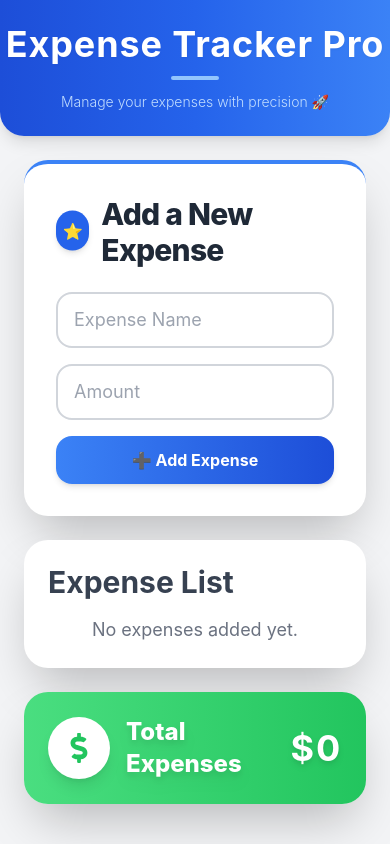
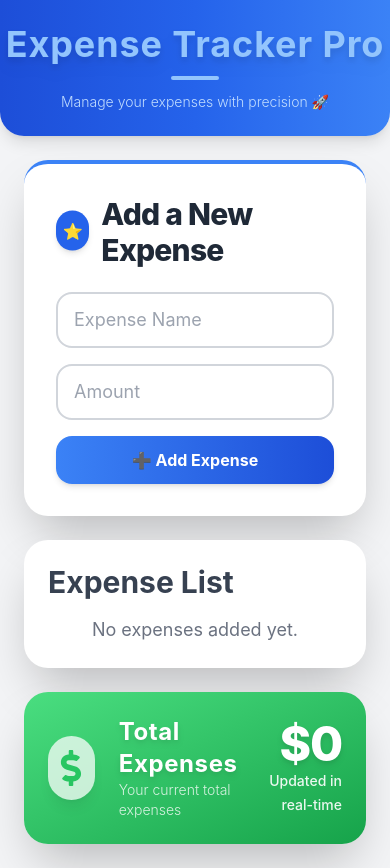
Before and after one commit to Carlosmarroquin20/expense-tracker-pro, a React (Vite) app: page / in a window 390 px wide. Before the commit the page ends 844 px from the top, so only its background shows below. Built offline with nearby package versions, Linux system fonts and the light colour scheme.

Commit message:
Enhance TotalExpenses: improved UI with hover animations, gradients, and responsive design

```diff
--- a/src/components/TotalExpenses.jsx
+++ b/src/components/TotalExpenses.jsx
@@ -1,30 +1,39 @@
-import PropTypes from "prop-types"; // PropTypes
+import PropTypes from "prop-types";
 import { FaDollarSign } from "react-icons/fa";
 
 const TotalExpenses = ({ total = 0 }) => {
   return (
-    <div className="p-6 bg-gradient-to-r from-green-400 to-green-500 shadow-2xl rounded-2xl flex items-center justify-between text-white animate-fadeIn">
-      <div className="flex items-center gap-4">
-        {/* Icono */}
-        <div className="bg-white p-4 rounded-full shadow-lg">
-          <FaDollarSign className="text-green-500 text-3xl" />
+    <div className="p-6 bg-gradient-to-br from-green-400 to-green-600 shadow-2xl rounded-3xl flex items-center justify-between text-white transition-transform duration-300 hover:scale-105 hover:shadow-lg">
+      {/* Icono */}
+      <div className="flex items-center gap-6">
+        <div className="w-16 h-16 bg-white flex items-center justify-center rounded-full shadow-lg animate-pulse">
+          <FaDollarSign className="text-green-500 text-4xl" />
         </div>
 
         {/* Texto */}
-        <h2 className="text-2xl md:text-3xl font-extrabold drop-shadow-lg">
-          Total Expenses
-        </h2>
+        <div>
+          <h2 className="text-2xl md:text-3xl font-bold tracking-wide drop-shadow-md">
+            Total Expenses
+          </h2>
+          <p className="text-sm font-light text-white/80">
+            Your current total expenses
+          </p>
+        </div>
       </div>
 
       {/* Cantidad Total */}
-      <p className="text-4xl font-bold tracking-wider drop-shadow-md">
-        ${total}
-      </p>
+      <div className="text-right">
+        <p className="text-5xl font-extrabold tracking-tight drop-shadow-md">
+          ${total.toLocaleString()}
+        </p>
+        <span className="text-sm font-medium text-white/90">
+          Updated in real-time
+        </span>
+      </div>
     </div>
   );
 };
 
-// Agregar validación de props
 TotalExpenses.propTypes = {
   total: PropTypes.number.isRequired,
 };
```
